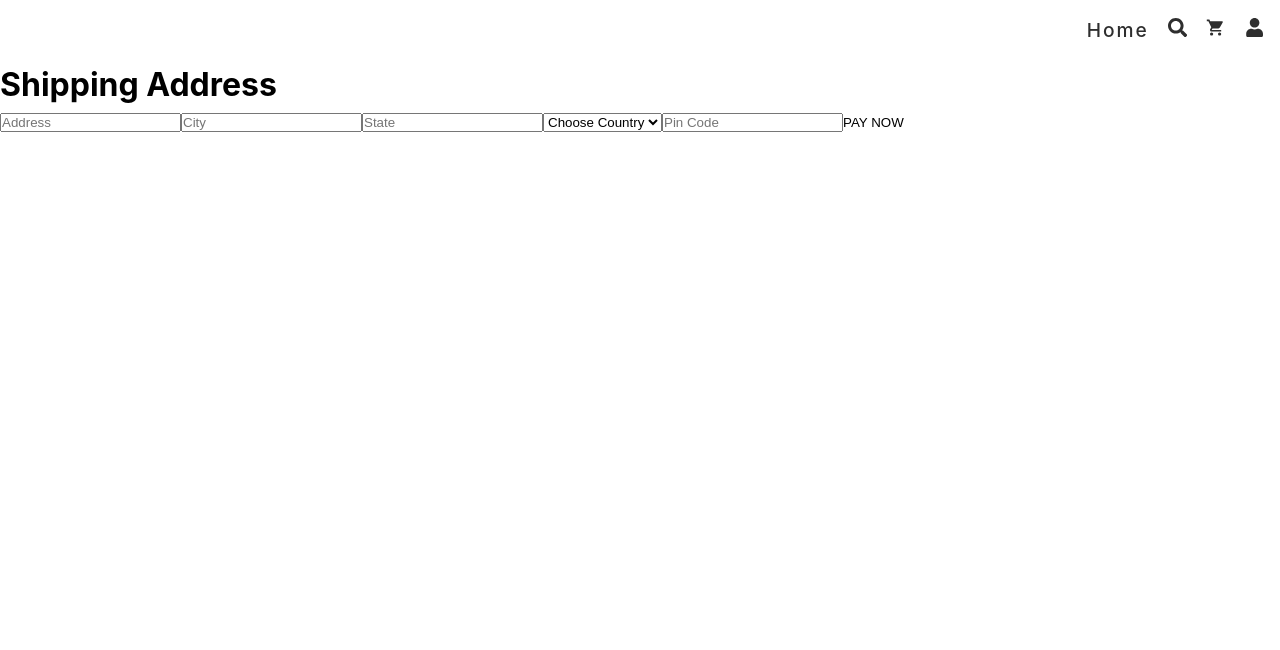
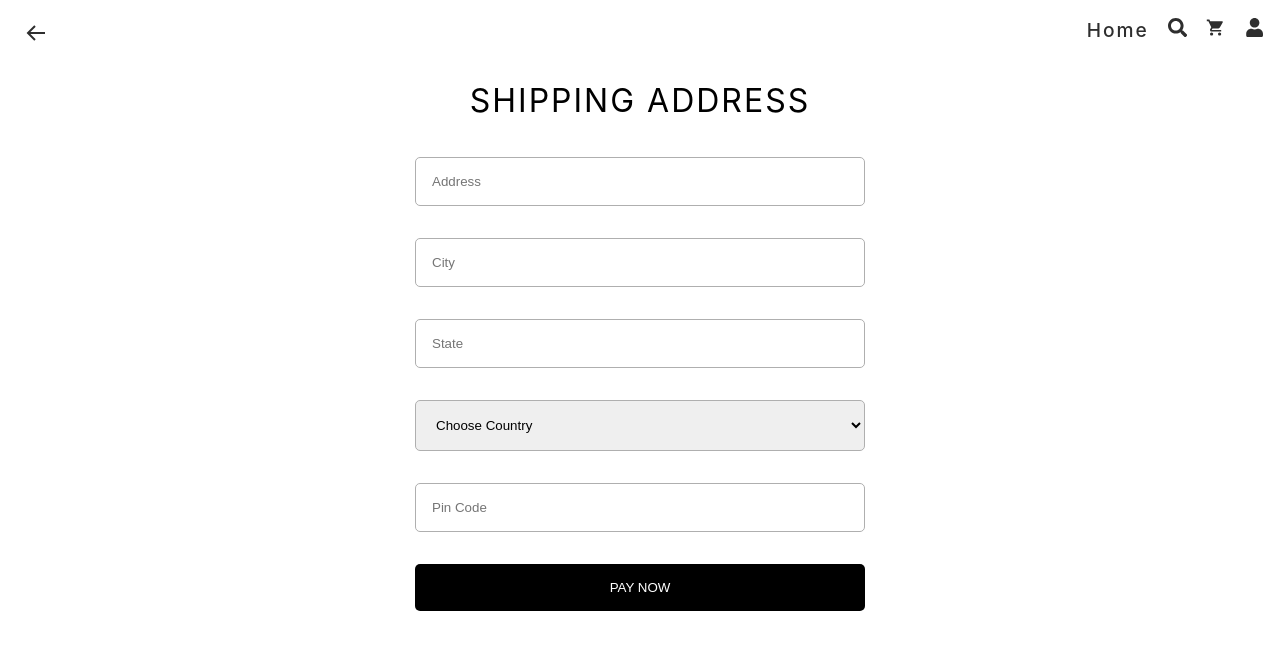
Before and after one commit to realsoumyadey07/E-commerce-MERN-project, a React (Vite) app: page /shipping in a window 1280 px wide. Shown: the top 650 px of the page. Built offline with nearby package versions, Linux system fonts and the light colour scheme.

Commit message:
payment page is ready

```diff
--- a/src/components/admin/AdminSidebar.tsx
+++ b/src/components/admin/AdminSidebar.tsx
@@ -8,7 +8,7 @@ import {
   FaGamepad,
   FaStopwatch,
 } from "react-icons/fa";
-import { HiMenuAlt4 } from "react-icons/hi";
+import { GiHamburgerMenu } from "react-icons/gi";
 import { IoIosPeople } from "react-icons/io";
 import {
   RiCoupon3Fill,
@@ -41,7 +41,7 @@ const AdminSidebar = () => {
     <>
       {phoneActive && (
         <button id="hamburger" onClick={() => setShowModal(true)}>
-          <HiMenuAlt4 />
+          <GiHamburgerMenu />
         </button>
       )}
 
@@ -168,14 +168,14 @@ const Li = ({ url, text, location, Icon }: LiProps) => (
   <li
     style={{
       backgroundColor: location.pathname.includes(url)
-        ? "rgba(0,115,255,0.1)"
+        ? "rgba(90, 90, 90, 0.1)"
         : "white",
     }}
   >
     <Link
       to={url}
       style={{
-        color: location.pathname.includes(url) ? "rgb(0,115,255)" : "black",
+        color: location.pathname.includes(url) ? "rgb(90, 90, 90)" : "black",
       }}
     >
       <Icon />
--- a/src/pages/Shipping.tsx
+++ b/src/pages/Shipping.tsx
@@ -1,6 +1,10 @@
 import { useState } from "react";
+import { BiArrowBack } from "react-icons/bi";
+import { useNavigate } from "react-router-dom";
 
 const Shipping = () => {
+
+  const navigate = useNavigate();
   const [shippingInfo, setShippingInfo] = useState({
     address: "",
     city: "",
@@ -12,9 +16,11 @@ const Shipping = () => {
   const changeHandler = () => {};
   return (
     <div className="shipping">
+      <button className="back-btn" onClick={()=> navigate('/cart')}>
+        <BiArrowBack/>
+      </button>
       <form onSubmit={submitHandler}>
         <h1>Shipping Address</h1>
-
         <input
           name="address"
           type="text"
@@ -59,7 +65,7 @@ const Shipping = () => {
           value={shippingInfo.address}
           onChange={changeHandler}
         />
-        <button>PAY NOW</button>
+        <button type="submit">PAY NOW</button>
       </form>
     </div>
   );
--- a/src/styles/_cart.scss
+++ b/src/styles/_cart.scss
@@ -15,10 +15,8 @@
      }
      > aside {
           width: 30%;
-          padding: 4rem;
+          // padding: 4rem;
           @include flex(column, center, stretch, 1.5rem);
-          box-shadow: 0 0 10px rgba(0, 0, 0, 0.132);
-          border-radius: 5px;
           > input {
                padding: 1rem;
                border: none;
--- /dev/null
+++ b/src/styles/_shipping.scss
@@ -0,0 +1,49 @@
+.shipping{
+     @include flex;
+     padding: 1rem;
+     .back-btn{
+          @include square(2.5rem);
+          // background-color: $color2;
+          color: $color2;
+          @include flex;
+          font-size: 1.5rem;
+          position: fixed;
+          top: .8rem;
+          left: 1rem;
+          border-radius: 100%;
+          border: none;
+          outline: none;
+          cursor: pointer;
+          // @include baseShadow;
+          svg{
+               transition: all 0.3s;
+          }
+          &:hover svg{
+               translate: -0.25rem;
+          }
+     }
+
+     >form {
+          >h1{
+               @include heading(2px,400);
+               text-align: center;
+          }
+          max-width: 450px;
+          width: 100%;
+          @include flex(column, center, stretch, 2rem);
+          input, select {
+               padding: 1rem 1rem;
+               border-radius: 5px;
+               border: 1px solid rgb(175, 175, 175);
+          }
+          button {
+               background-color: black;
+               color: white;
+               padding: 1rem;
+               border-radius: 5px;
+               &:hover {
+                    background-color: rgb(49, 49, 49);
+               }
+          }
+     }
+}
--- a/src/styles/app.scss
+++ b/src/styles/app.scss
@@ -40,6 +40,7 @@
    @import "admin-styles/mixin";
    @import "home";
    @import "cart";
+   @import 'shipping';
    @import "admin-styles/dashboard";
    @import "admin-styles/products";
    @import "admin-styles/chart";
@@ -233,12 +234,12 @@
      border: none;
      outline: none;
      cursor: pointer;
-     color: rgba(44, 104, 255);
+     color: black;
      position: fixed;
-     top: 1rem;
+     top: .5rem;
      left: 1rem;
-     font-size: 2rem;
-     background-color: white;
+     font-size: 1.5rem;
+     background-color: transparent;
      border-radius: 50%;
      z-index: 9;
    }
```
